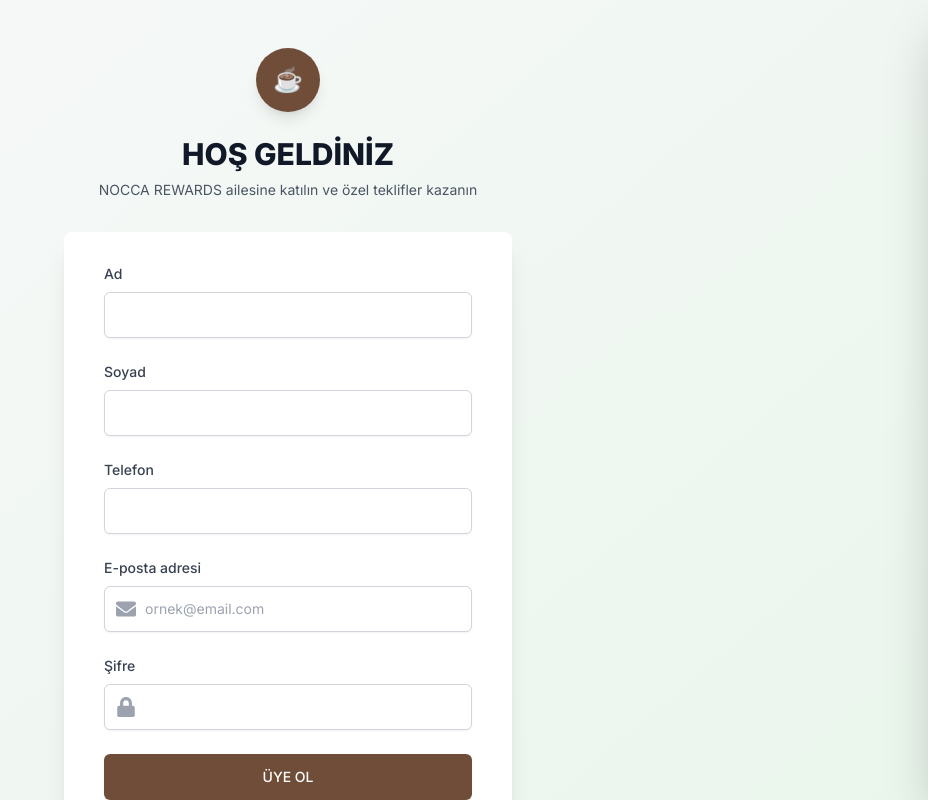
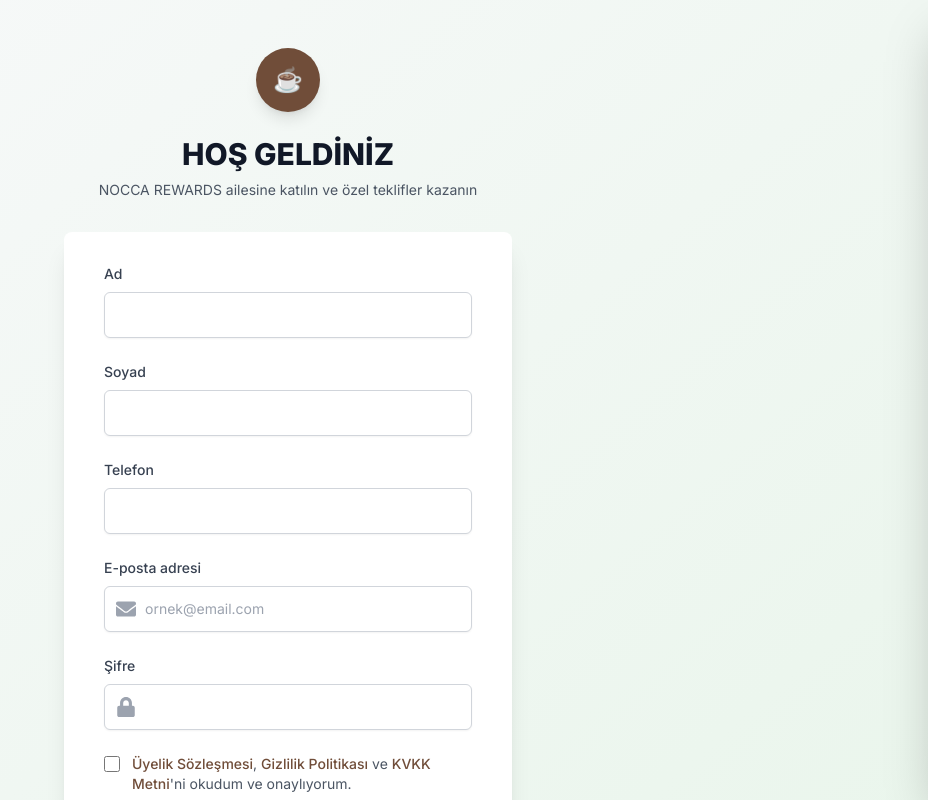
Before and after one commit to hakancineli/noccacoffe, a Next.js app: page /login in a window 1280 px wide. Both pictures are taken after a click on the button "Hesabınız yok mu? Üye olun". Shown: the top 800 px of the page, without its empty margins (352-1280 px from the left). Built offline with nearby package versions, Linux system fonts and the light colour scheme.

Commit message:
feat: add explicit terms agreement checkbox to registration form

```diff
--- a/src/app/login/page.tsx
+++ b/src/app/login/page.tsx
@@ -16,11 +16,18 @@ const LoginPage = () => {
   const [loading, setLoading] = useState(false);
   const [error, setError] = useState('');
   const [success, setSuccess] = useState('');
+  const [acceptedTerms, setAcceptedTerms] = useState(false);
   const router = useRouter();
 
   const handleSubmit = async (e?: React.SyntheticEvent) => {
     if (e) e.preventDefault();
     console.log('Login form submitted', { email, isLogin });
+
+    if (!isLogin && !acceptedTerms) {
+      setError('Lütfen sözleşmeleri onaylayınız.');
+      return;
+    }
+
     setLoading(true);
     setError('');
     setSuccess('');
@@ -240,6 +247,29 @@ const LoginPage = () => {
             )}
 
 
+            {/* Terms Checkbox for Register */}
+            {!isLogin && (
+              <div className="flex items-start my-4">
+                <div className="flex items-center h-5">
+                  <input
+                    id="terms"
+                    name="terms"
+                    type="checkbox"
+                    checked={acceptedTerms}
+                    onChange={(e) => setAcceptedTerms(e.target.checked)}
+                    className="focus:ring-nocca-green h-4 w-4 text-nocca-green border-gray-300 rounded"
+                  />
+                </div>
+                <div className="ml-3 text-sm">
+                  <label htmlFor="terms" className="text-gray-600">
+                    <a href="/terms" target="_blank" className="font-medium text-[#704d39] hover:underline">Üyelik Sözleşmesi</a>,{' '}
+                    <a href="/privacy" target="_blank" className="font-medium text-[#704d39] hover:underline">Gizlilik Politikası</a> ve{' '}
+                    <a href="/kvkk" target="_blank" className="font-medium text-[#704d39] hover:underline">KVKK Metni</a>'ni okudum ve onaylıyorum.
+                  </label>
+                </div>
+              </div>
+            )}
+
             <div>
               <button
                 type="button"
@@ -314,19 +344,7 @@ const LoginPage = () => {
             </button>
           </div>
 
-          {!isLogin && (
-            <div className="mt-4 text-xs text-gray-500 text-center">
-              Üye olarak{' '}
-              <a href="#" className="text-[#704d39] hover:text-[#5a3d2a]">
-                Kullanım Koşulları
-              </a>
-              {' '}ve{' '}
-              <a href="#" className="text-[#704d39] hover:text-[#5a3d2a]">
-                Gizlilik Politikası
-              </a>
-              {' '}nı kabul etmiş olursunuz.
-            </div>
-          )}
+
         </div>
       </div>
     </div>
```
